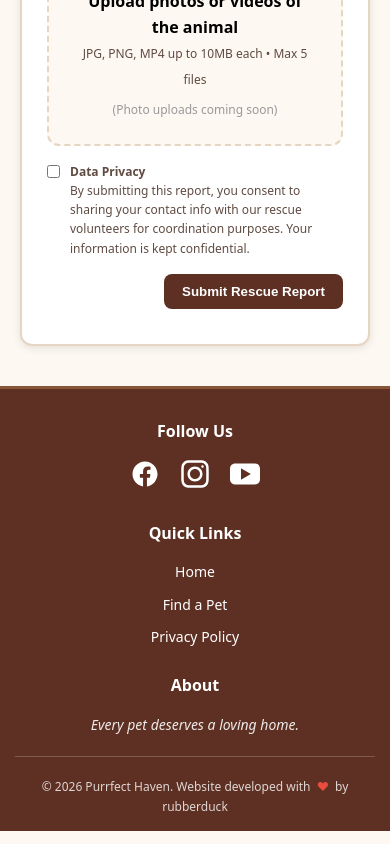
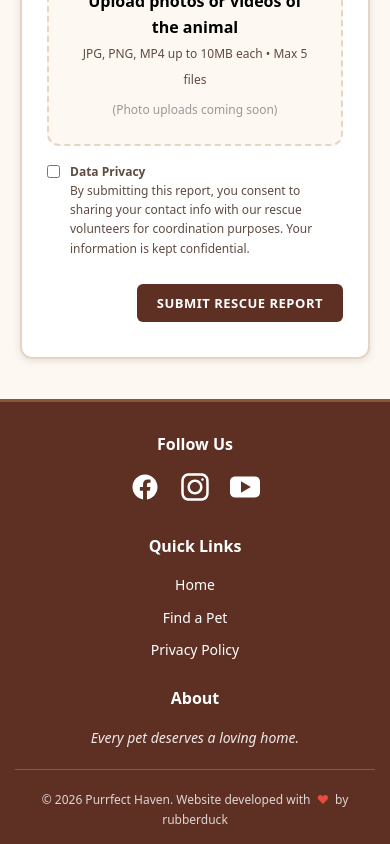
Before and after one commit to UPTAC-KomSai-v2/purrfect-haven, a React (Vite) app in the folder app/: page /report in a window 390 px wide. Shown: the part 1113-1957 px from the top of the page. Built offline with nearby package versions, Linux system fonts and the light colour scheme; no server answers.

Commit message:
refactor: added a reusable Button.jsx component

```diff
--- /dev/null
+++ b/app/src/components/Button.jsx
@@ -0,0 +1,16 @@
+import '../styles/buttons.css';
+
+function Button({ variant = 'primary', type = 'button', disabled = false, onClick, children, className = '' }) {
+  return (
+    <button
+      type={type}
+      disabled={disabled}
+      onClick={onClick}
+      className={`button-${variant} ${className}`.trim()}
+    >
+      {children}
+    </button>
+  );
+}
+
+export default Button;
--- a/app/src/components/Hero.jsx
+++ b/app/src/components/Hero.jsx
@@ -3,13 +3,7 @@ import { useNavigate } from 'react-router-dom';
 import bg1 from '../assets/landing-bg-1.jpg';
 import bg2 from '../assets/landing-bg-2.jpg';
 import bg3 from '../assets/landing-bg-3.jpg';
-
-/**
- * Hero - Hero section component for landing page
- * Displays main headline, description, and call-to-action buttons
- * with rotating background slideshow
- * @returns {JSX.Element} Hero section component
- */
+import Button from './Button.jsx';
 function Hero() {
   const navigate = useNavigate();
   const [currentImageIndex, setCurrentImageIndex] = useState(0);
@@ -38,8 +32,8 @@ function Hero() {
         <h1>Every Pet Deserves a Loving Home</h1>
         <p>Browse adoptable pets around Tacloban City, report animals in need, or post community adoptions. Together, we can make a difference for our Tacloban fur babies.</p>
         <div className="hero-buttons">
-          <button className="hero-button" onClick={() => navigate('/pets')}>Find a pet</button>
-          <button className="hero-button" onClick={() => navigate('/report')}>Report a rescue</button>
+          <Button variant="hero" onClick={() => navigate('/pets')}>Find a pet</Button>
+          <Button variant="hero" onClick={() => navigate('/report')}>Report a rescue</Button>
         </div>
       </div>
     </section>
--- a/app/src/pages/CommunityPage.jsx
+++ b/app/src/pages/CommunityPage.jsx
@@ -1,6 +1,7 @@
 import React from 'react';
 import { useNavigate } from 'react-router-dom';
 import FormCard from '../components/FormCard.jsx';
+import Button from '../components/Button.jsx';
 import '../styles/forms.css';
 import '../styles/community.css';
 
@@ -108,10 +109,7 @@ function CommunityPage() {
                         </div>
 
                         <div className="cap-action-area">
-                            {/* Changed type to "button" to prevent refresh */}
-                            <button type="button" className="cap-submit-button">
-                                Submit
-                            </button>
+                            <Button>Submit</Button>
                         </div>
                     </form>
                 </section>
--- a/app/src/pages/LandingPage.jsx
+++ b/app/src/pages/LandingPage.jsx
@@ -3,6 +3,7 @@ import { useNavigate } from 'react-router-dom';
 import { getPets } from '../services/petsService.js';
 import PetCard from '../components/PetCard.jsx';
 import Hero from '../components/Hero.jsx';
+import Button from '../components/Button.jsx';
 import '../styles/landing.css';
 import faqItems from '../data/faqs.json';
 import ResponsiveImage from '../components/ResponsiveImage';
@@ -48,7 +49,7 @@ function Landing() {
             <p>"Lorem ipsum dolor sit amet, consectetur adipiscing elit, sed do eiusmod tempor incididunt ut labore et dolore magna aliqua. Ut enim ad minim veniam, quis nostrud exercitation ullamco laboris nisi ut aliquip ex ea commodo consequat. Duis aute irure dolor in reprehenderit in voluptate velit esse cillum dolore eu fugiat nulla pariatur. Excepteur sint occaecat cupidatat non proident, sunt in culpa qui officia deserunt mollit anim id est laborum."</p>
             <p className="story-adopter">Julie Anne Santos</p>
             <p className="story-adopter" style={{ color: 'var(--color-text-secondary)', fontWeight: '400', fontSize: '12px' }}>Adopted Henhen • Dec 2023</p>
-            <button className="story-button">Adopt Now</button>
+            <Button>Adopt Now</Button>
           </div>
         </div>
       </section>
@@ -68,7 +69,9 @@ function Landing() {
           ))}
         </div>
 
-        <button className="view-all-button" onClick={() => navigate('/pets')}>View All</button>
+        <div style={{ display: 'flex', justifyContent: 'center' }}>
+          <Button onClick={() => navigate('/pets')}>View All</Button>
+        </div>
       </section>
 
       {/* Loop over instead*/}
--- a/app/src/pages/report/ReportRescue.jsx
+++ b/app/src/pages/report/ReportRescue.jsx
@@ -1,6 +1,7 @@
 import { useState } from 'react';
 import { useNavigate } from 'react-router-dom';
 import FormCard from '../../components/FormCard.jsx';
+import Button from '../../components/Button.jsx';
 import api from '../../services/api.js';
 import '../../styles/forms.css';
 import '../../styles/report.css';
@@ -230,9 +231,9 @@ function ReportRescue() {
         )}
 
         <div className="submit-box" style={{ width: '100%' }}>
-          <button type="submit" className="submit-btn" disabled={loading}>
+          <Button type="submit" disabled={loading}>
             {loading ? 'Submitting...' : 'Submit Rescue Report'}
-          </button>
+          </Button>
         </div>
       </form>
     </FormCard>
--- /dev/null
+++ b/app/src/styles/buttons.css
@@ -0,0 +1,68 @@
+/* Unified Button Styles */
+
+button {
+  font-family: inherit;
+}
+
+/* Primary — standard filled button used across all pages */
+.button-primary {
+  padding: 14px 20px;
+  background-color: var(--color-primary);
+  color: var(--color-text-light);
+  border: none;
+  border-radius: 6px;
+  font-size: 14px;
+  font-weight: 600;
+  text-transform: uppercase;
+  letter-spacing: 0.5px;
+  cursor: pointer;
+  transition: background-color 0.3s ease, transform 0.2s ease;
+  margin-top: 10px;
+}
+
+.button-primary:hover:not(:disabled) {
+  background-color: var(--color-secondary);
+  transform: translateY(-2px);
+}
+
+.button-primary:active:not(:disabled) {
+  transform: translateY(0);
+}
+
+.button-primary:disabled {
+  opacity: 0.6;
+  cursor: not-allowed;
+}
+
+/* Hero — outlined button that goes transparent on hover, used in hero section */
+.button-hero {
+  padding: 12px 28px;
+  background-color: var(--color-primary);
+  color: var(--color-text-light);
+  border: 2px solid var(--color-primary);
+  border-radius: 6px;
+  font-size: 14px;
+  font-weight: 600;
+  text-transform: uppercase;
+  cursor: pointer;
+  transition: all 0.3s ease;
+}
+
+.button-hero:hover:not(:disabled) {
+  background-color: transparent;
+  color: var(--color-primary);
+  transform: translateY(-2px);
+  box-shadow: 0 4px 8px rgba(0, 0, 0, 0.2);
+}
+
+.button-hero:disabled {
+  opacity: 0.6;
+  cursor: not-allowed;
+}
+
+@media (max-width: 480px) {
+  .button-primary {
+    padding: 12px 16px;
+    font-size: 13px;
+  }
+}
--- a/app/src/styles/landing.css
+++ b/app/src/styles/landing.css
@@ -41,26 +41,6 @@
   gap: 15px;
   justify-content: center;
   flex-wrap: wrap;
-}
-
-.hero-button {
-  padding: 12px 28px;
-  background-color: var(--color-primary);
-  color: var(--color-text-light);
-  border: 2px solid var(--color-primary);
-  border-radius: 6px;
-  font-size: 14px;
-  font-weight: 600;
-  text-transform: uppercase;
-  cursor: pointer;
-  transition: all 0.3s ease;
-}
-
-.hero-button:hover {
-  background-color: transparent;
-  color: var(--color-primary);
-  transform: translateY(-2px);
-  box-shadow: 0 4px 8px rgba(0, 0, 0, 0.2);
 }
 
 /* Featured Story Section */
@@ -145,25 +125,6 @@
   margin-bottom: 8px;
 }
 
-.story-button {
-  padding: 12px 28px;
-  background-color: var(--color-primary);
-  color: var(--color-text-light);
-  border: none;
-  border-radius: 6px;
-  font-size: 14px;
-  font-weight: 600;
-  text-transform: uppercase;
-  cursor: pointer;
-  transition: all 0.3s ease;
-}
-
-.story-button:hover {
-  background-color: var(--color-secondary);
-  transform: translateY(-2px);
-  box-shadow: 0 4px 12px rgba(94, 48, 35, 0.3);
-}
-
 /* Available Pets Section */
 .pets-adoption {
   padding: 60px 40px;
@@ -233,26 +194,6 @@
   font-size: 13px;
   color: var(--color-text-secondary);
   margin-bottom: 3px;
-}
-
-.view-all-button {
-  display: block;
-  margin: 0 auto;
-  padding: 12px 28px;
-  background-color: var(--color-primary);
-  color: var(--color-text-light);
-  border: none;
-  border-radius: 6px;
-  font-size: 14px;
-  font-weight: 600;
-  text-transform: uppercase;
-  cursor: pointer;
-  transition: all 0.3s ease;
-}
-
-.view-all-button:hover {
-  background-color: var(--color-secondary);
-  transform: translateY(-2px);
 }
 
 /* FAQ Section */
@@ -365,7 +306,7 @@ To be fixed: */
     gap: 12px;
   }
 
-  .hero-button {
+  .button-hero {
     padding: 10px 24px;
     font-size: 13px;
   }
@@ -428,7 +369,7 @@ To be fixed: */
     gap: 10px;
   }
 
-  .hero-button {
+  .button-hero {
     width: 100%;
     padding: 10px 20px;
     font-size: 12px;
```
